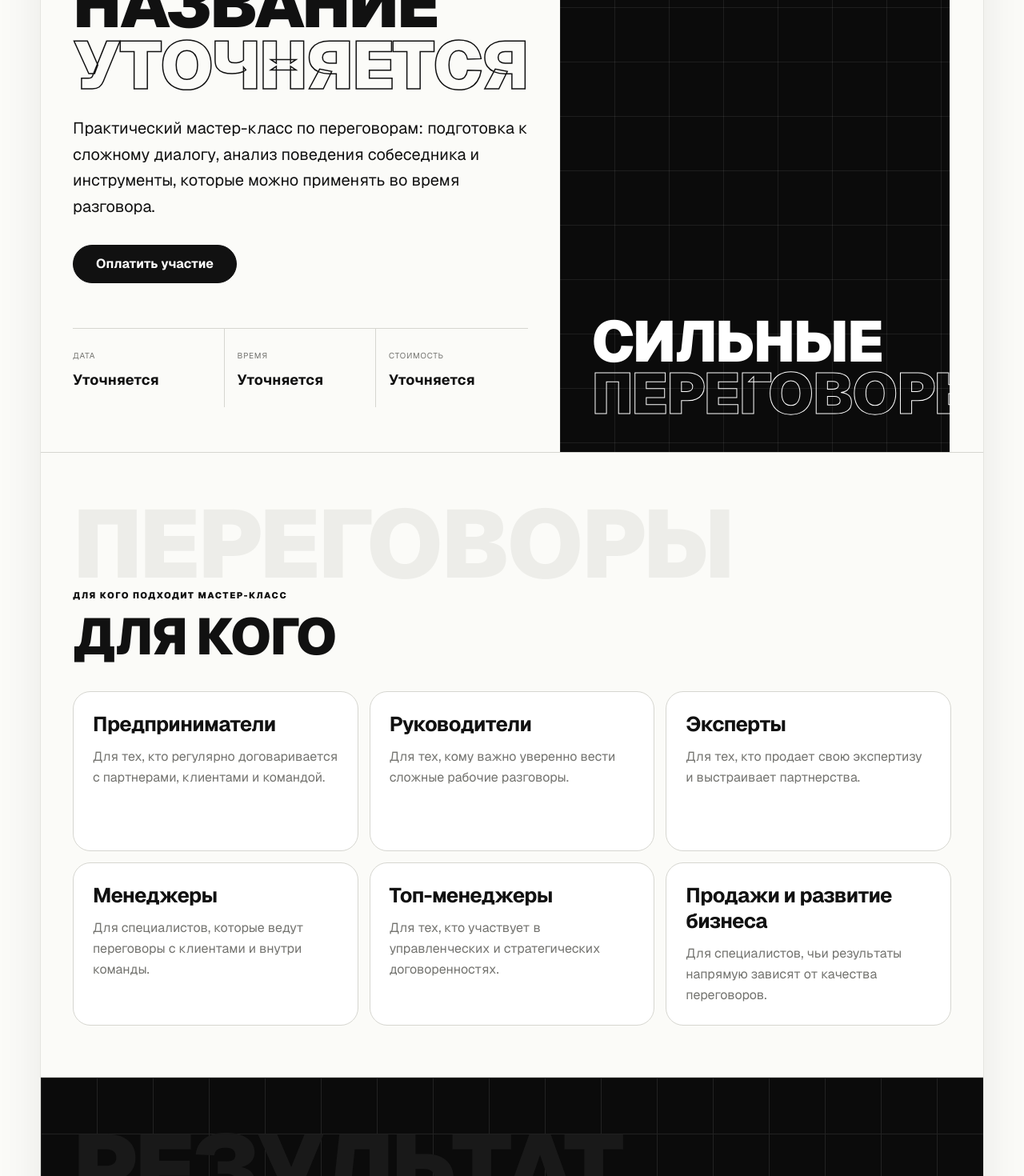
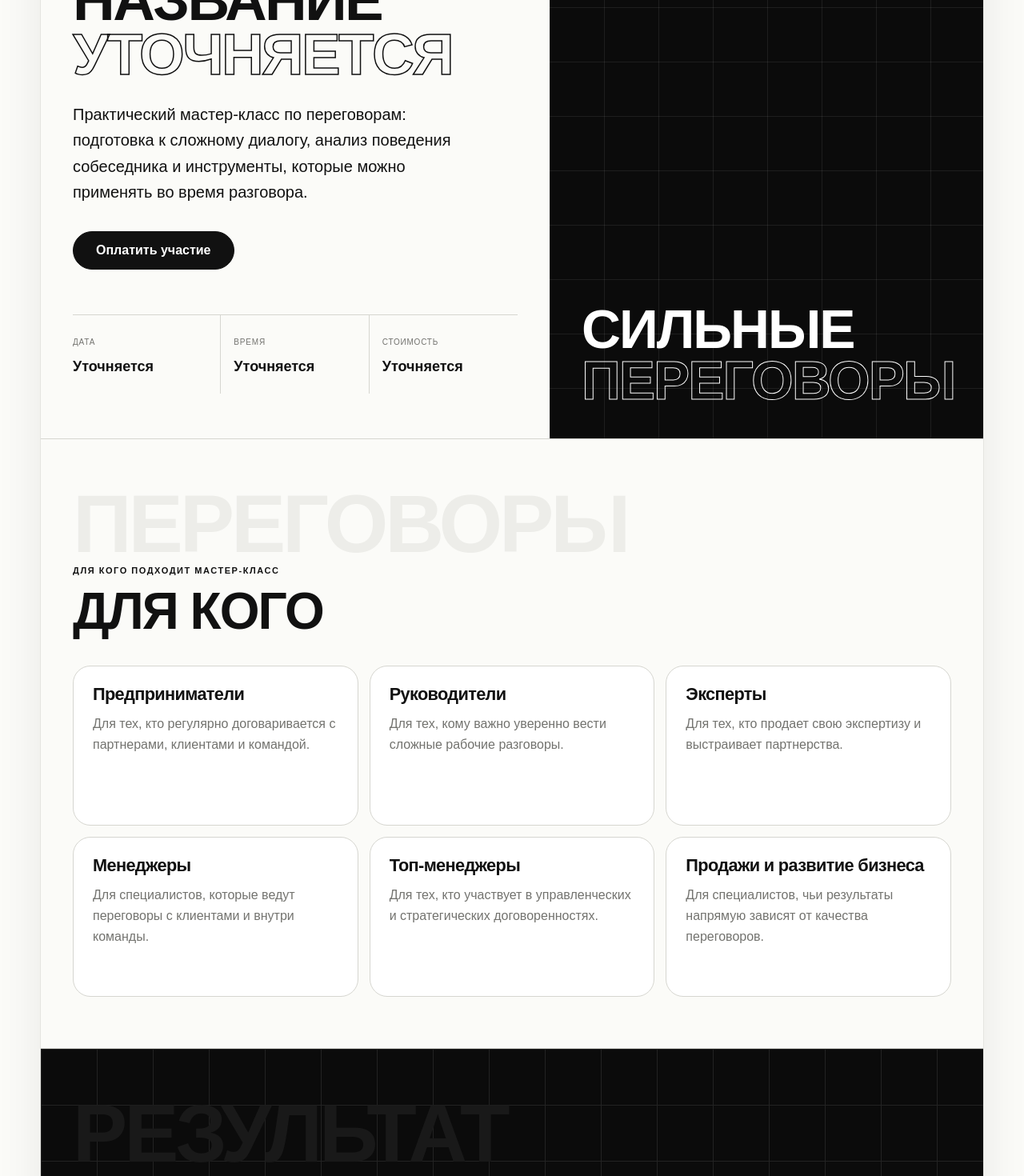
Before and after one commit to egorundr/igor-belyaev, a Next.js app: page /master in a window 1280 px wide. Shown: the part 220-1690 px from the top of the page at 80% size. Built offline with nearby package versions, Linux system fonts and the light colour scheme.

Commit message:
feat: update font and tracking adjustments across multiple components

```diff
--- a/app/globals.css
+++ b/app/globals.css
@@ -5,7 +5,7 @@
 @custom-variant dark (&:is(.dark *));
 
 @theme inline {
-  --font-sans: var(--font-geist-sans), 'Geist Fallback', system-ui, sans-serif;
+  --font-sans: Arial, Helvetica, sans-serif;
   --font-mono: var(--font-geist-mono), 'Geist Mono Fallback', monospace;
   --color-ivory: var(--ivory);
   --color-charcoal: var(--charcoal);
--- a/app/master/page.tsx
+++ b/app/master/page.tsx
@@ -67,9 +67,9 @@ const faq = [
 ]
 
 const sectionTitle =
-  "text-[clamp(2.25rem,5vw,4.25rem)] font-black uppercase leading-[0.98] tracking-tight"
+  "text-[clamp(2.25rem,5vw,4.25rem)] font-black uppercase leading-[0.98] tracking-[-0.03em]"
 const kicker = "text-[11px] font-black uppercase tracking-[0.14em]"
-const cardTitle = "text-[clamp(1.35rem,2vw,1.6rem)] font-bold leading-tight tracking-tight"
+const cardTitle = "text-[clamp(1.35rem,1.7vw,1.625rem)] font-bold leading-[1.05] tracking-[-0.03em]"
 
 export default function MasterPage() {
   return (
@@ -82,7 +82,7 @@ export default function MasterPage() {
           <div className="flex flex-col justify-between gap-14 px-6 py-12 sm:px-10 lg:py-14">
             <div>
               <p className={kicker}>Платный онлайн мастер-класс</p>
-              <h1 className="mt-5 text-pretty text-[clamp(2.5rem,7vw,5.25rem)] font-black uppercase leading-[0.92] tracking-tight">
+              <h1 className="mt-5 text-pretty text-[clamp(2.625rem,5.7vw,4.875rem)] font-black uppercase leading-[0.94] tracking-[-0.035em]">
                 Название
                 <br />
                 <span className="text-transparent [-webkit-text-stroke:1.5px_var(--charcoal)]">
@@ -133,7 +133,7 @@ export default function MasterPage() {
             >
               <ArrowUpRight className="size-9" strokeWidth={1.25} />
             </div>
-            <p className="relative z-[2] text-[clamp(2.5rem,6vw,4.5rem)] font-black uppercase leading-[0.9] tracking-tight">
+            <p className="relative z-[2] text-[clamp(2.5rem,5.3vw,4.25rem)] font-black uppercase leading-[0.94] tracking-[-0.03em]">
               Сильные
               <br />
               <span className="text-transparent [-webkit-text-stroke:1px_#ffffff]">переговоры</span>
@@ -145,7 +145,7 @@ export default function MasterPage() {
         <section className="relative overflow-hidden border-b border-line px-6 py-16 sm:px-10">
           <span
             aria-hidden="true"
-            className="pointer-events-none block select-none overflow-hidden whitespace-nowrap text-[clamp(3.5rem,10vw,7.5rem)] font-black leading-[0.82] tracking-tight text-[#edede9]"
+            className="pointer-events-none block select-none overflow-hidden whitespace-nowrap text-[clamp(3.375rem,8vw,7rem)] font-black leading-[0.82] tracking-[-0.04em] text-[#edede9]"
           >
             ПЕРЕГОВОРЫ
           </span>
@@ -175,7 +175,7 @@ export default function MasterPage() {
         >
           <span
             aria-hidden="true"
-            className="pointer-events-none block select-none overflow-hidden whitespace-nowrap text-[clamp(3.5rem,10vw,7.5rem)] font-black leading-[0.82] tracking-tight text-[#191919]"
+            className="pointer-events-none block select-none overflow-hidden whitespace-nowrap text-[clamp(3.375rem,8vw,7rem)] font-black leading-[0.82] tracking-[-0.04em] text-[#191919]"
           >
             РЕЗУЛЬТАТ
           </span>
@@ -226,7 +226,7 @@ export default function MasterPage() {
           <div className="flex flex-col justify-between gap-8 px-6 py-12 sm:px-10 lg:py-14">
             <div>
               <p className={kicker}>Об эксперте</p>
-              <h2 className="mt-4 text-[clamp(2.5rem,5vw,4rem)] font-black uppercase leading-[0.98] tracking-tight">
+              <h2 className="mt-4 text-[clamp(2.5rem,5vw,4rem)] font-black uppercase leading-[0.98] tracking-[-0.03em]">
                 Игорь Беляев
               </h2>
               <p className="mt-5 max-w-[46ch] text-lg leading-relaxed text-charcoal sm:text-xl">
--- a/app/page.tsx
+++ b/app/page.tsx
@@ -19,7 +19,7 @@ export default function Page() {
           <div className="flex flex-col justify-between gap-14 px-6 py-12 sm:px-10 lg:py-14">
             <div>
               <p className="text-[11px] font-black uppercase tracking-[0.14em]">Бесплатный материал</p>
-              <h1 className="mt-5 text-pretty text-[clamp(2.75rem,9vw,5.75rem)] font-black uppercase leading-[0.92] tracking-tight">
+              <h1 className="mt-5 text-pretty text-[clamp(2.625rem,5.8vw,5.125rem)] font-black uppercase leading-[0.94] tracking-[-0.035em]">
                 Гайд
                 <br />
                 <span className="text-transparent [-webkit-text-stroke:1.5px_var(--charcoal)]">
--- a/components/capture-form.tsx
+++ b/components/capture-form.tsx
@@ -30,7 +30,7 @@ export function CaptureForm() {
           >
             <Check className="size-6" strokeWidth={2.5} />
           </span>
-          <h2 className="mt-6 text-3xl font-bold leading-tight tracking-tight text-balance sm:text-4xl">
+          <h2 className="mt-6 text-[clamp(1.75rem,3vw,2.375rem)] font-bold leading-[1.05] tracking-tight text-balance">
             Данные отправлены
           </h2>
           <p className="mt-3 leading-relaxed text-[#aaaaaa]">
@@ -50,7 +50,7 @@ export function CaptureForm() {
           <p className="text-[11px] font-black uppercase tracking-[0.14em] text-[#aaaaaa]">
             Остался всего один шаг
           </p>
-          <h2 className="mt-3 text-3xl font-bold leading-tight tracking-tight text-balance sm:text-4xl">
+          <h2 className="mt-3 text-[clamp(1.75rem,3vw,2.375rem)] font-bold leading-[1.05] tracking-tight text-balance">
             Заберите гайд в Telegram
           </h2>
           <p className="mt-3 leading-relaxed text-[#aaaaaa]">
```
